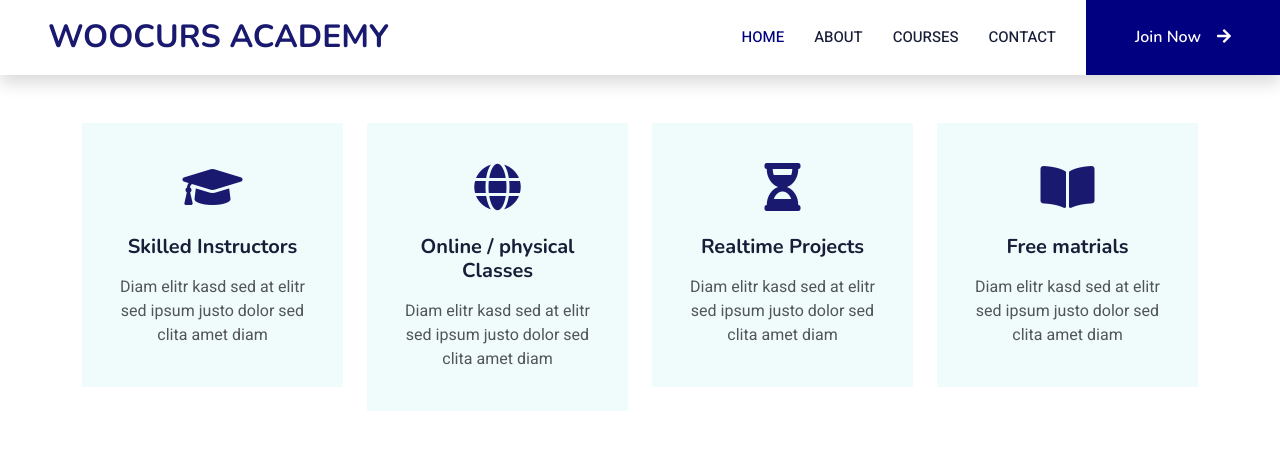
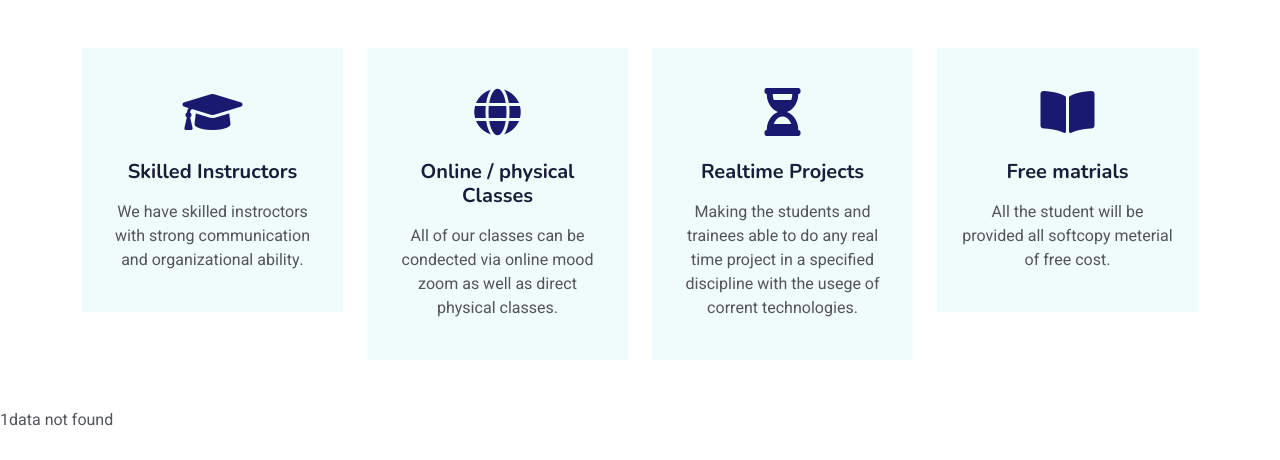
Before and after one commit to JohnWoocur/WoocursAcademyLK, a PHP site: page /course_details.php?course_id=1 in a window 1280 px wide. Shown: the top 460 px of the page. Run offline with PHP 8.4, Linux system fonts and the light colour scheme; data that the repository does not hold is empty; some libraries are stand-ins or nearby versions.

Commit message:
modify by shf

```diff
--- a/course_details.php
+++ b/course_details.php
@@ -46,23 +46,7 @@
 
 
     <!-- Navbar Start -->
-    <nav class="navbar navbar-expand-lg bg-white navbar-light shadow sticky-top p-0">
-        <a href="index.html" class="navbar-brand d-flex align-items-center px-4 px-lg-5">
-            <h2 class="m-0 text-primary">WOOCURS ACADEMY</h2>
-        </a>
-        <button type="button" class="navbar-toggler me-4" data-bs-toggle="collapse" data-bs-target="#navbarCollapse">
-            <span class="navbar-toggler-icon"></span>
-        </button>
-        <div class="collapse navbar-collapse" id="navbarCollapse">
-            <div class="navbar-nav ms-auto p-4 p-lg-0">
-                <a href="index.html" class="nav-item nav-link active">Home</a>
-                <a href="about.html" class="nav-item nav-link">About</a>
-                <a href="courses.html" class="nav-item nav-link">Courses</a>
-                <a href="contact.html" class="nav-item nav-link">Contact</a>
-            </div>
-            <a href="" class="btn btn-primary py-4 px-lg-5 d-none d-lg-block">Join Now<i class="fa fa-arrow-right ms-3"></i></a>
-        </div>
-    </nav>
+
     <!-- Navbar End -->
 
 
@@ -78,7 +62,7 @@
                         <div class="p-4">
                             <i class="fa fa-3x fa-graduation-cap text-primary mb-4"></i>
                             <h5 class="mb-3">Skilled Instructors</h5>
-                            <p>Diam elitr kasd sed at elitr sed ipsum justo dolor sed clita amet diam</p>
+                            <p> We have skilled instroctors with strong communication and organizational ability.</p>
                         </div>
                     </div>
                 </div>
@@ -87,7 +71,7 @@
                         <div class="p-4">
                             <i class="fa fa-3x fa-globe text-primary mb-4"></i>
                             <h5 class="mb-3">Online / physical Classes</h5>
-                            <p>Diam elitr kasd sed at elitr sed ipsum justo dolor sed clita amet diam</p>
+                            <p>All of our classes can be condected via online mood zoom as well as direct physical classes.</p>
                         </div>
                     </div>
                 </div>
@@ -96,7 +80,7 @@
                         <div class="p-4">
                             <i class="fa fa-3x fa-hourglass-half text-primary mb-4"></i>
                             <h5 class="mb-3">Realtime Projects</h5>
-                            <p>Diam elitr kasd sed at elitr sed ipsum justo dolor sed clita amet diam</p>
+                            <p>Making the students and trainees able to do any real time project in a specified discipline with the usege of corrent technologies.</p>
                         </div>
                     </div>
                 </div>
@@ -105,7 +89,7 @@
                         <div class="p-4">
                             <i class="fa fa-3x fa-book-open text-primary mb-4"></i>
                             <h5 class="mb-3">Free matrials</h5>
-                            <p>Diam elitr kasd sed at elitr sed ipsum justo dolor sed clita amet diam</p>
+                            <p>All the student will be provided all softcopy meterial of free cost.</p>
                         </div>
                     </div>
                 </div>
@@ -287,9 +271,9 @@
                     <p class="mb-2"><i class="fa fa-phone-alt me-3"></i>+94 71 548 6896</p>
                     <p class="mb-2"><i class="fa fa-envelope me-3"></i>info.woocursacademy@gmail.com</p>
                     <div class="d-flex pt-2">
-                        <a class="btn btn-outline-light btn-social" href="" target="blank"><i class="fab fa-whatsapp"></i></a>
+                    <a class="btn btn-outline-light btn-social" href="https://wa.me/+94715486896" target="blank"><i class="fab fa-whatsapp"></i></a>
                         <a class="btn btn-outline-light btn-social" href="https://www.facebook.com/woocursacademy" target="blank"><i class="fab fa-facebook-f"></i></a>
-                        <a class="btn btn-outline-light btn-social" href=""><i class="fab fa-youtube"></i></a>
+                        <a class="btn btn-outline-light btn-social" href="https://youtube.com/@WoocursAcademy?feature=shared"><i class="fab fa-youtube"></i></a>
                         <a class="btn btn-outline-light btn-social" href=""><i class="fab fa-linkedin-in"></i></a>
                     </div>
                 </div>
```
Also changed, not shown: index.php (+7 -7 lines).
